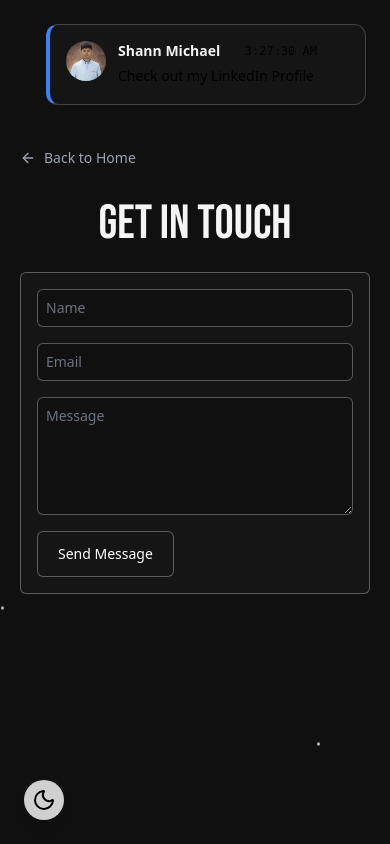
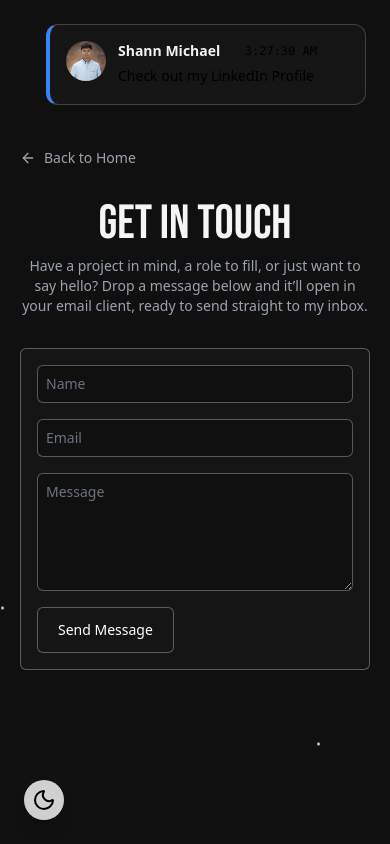
Before and after one commit to SkreTyr/Website-Portfolio, a React (Vite) app: page /contact in a window 390 px wide. Shown: the top 844 px of the page. Built offline with nearby package versions, Linux system fonts and the light colour scheme; what lightswind would draw is missing.

Commit message:
Add subheader describing the contact page

```diff
--- a/src/pages/Contact.tsx
+++ b/src/pages/Contact.tsx
@@ -38,9 +38,12 @@ const Contact = () => {
           </AutoReveal>
 
           <AutoReveal className="w-full">
-            <h1 className="text-[#f5f5f5] font-bebas text-center mb-6 text-5xl sm:text-4xl md:text-5xl 2xl:text-5xl">
+            <h1 className="text-[#f5f5f5] font-bebas text-center mb-2 text-5xl sm:text-4xl md:text-5xl 2xl:text-5xl">
               Get In Touch
             </h1>
+            <p className="text-gray-400 text-sm md:text-base text-center mb-8 max-w-2xl mx-auto">
+              Have a project in mind, a role to fill, or just want to say hello? Drop a message below and it&rsquo;ll open in your email client, ready to send straight to my inbox.
+            </p>
 
             <form
               onSubmit={onSubmit}
```
